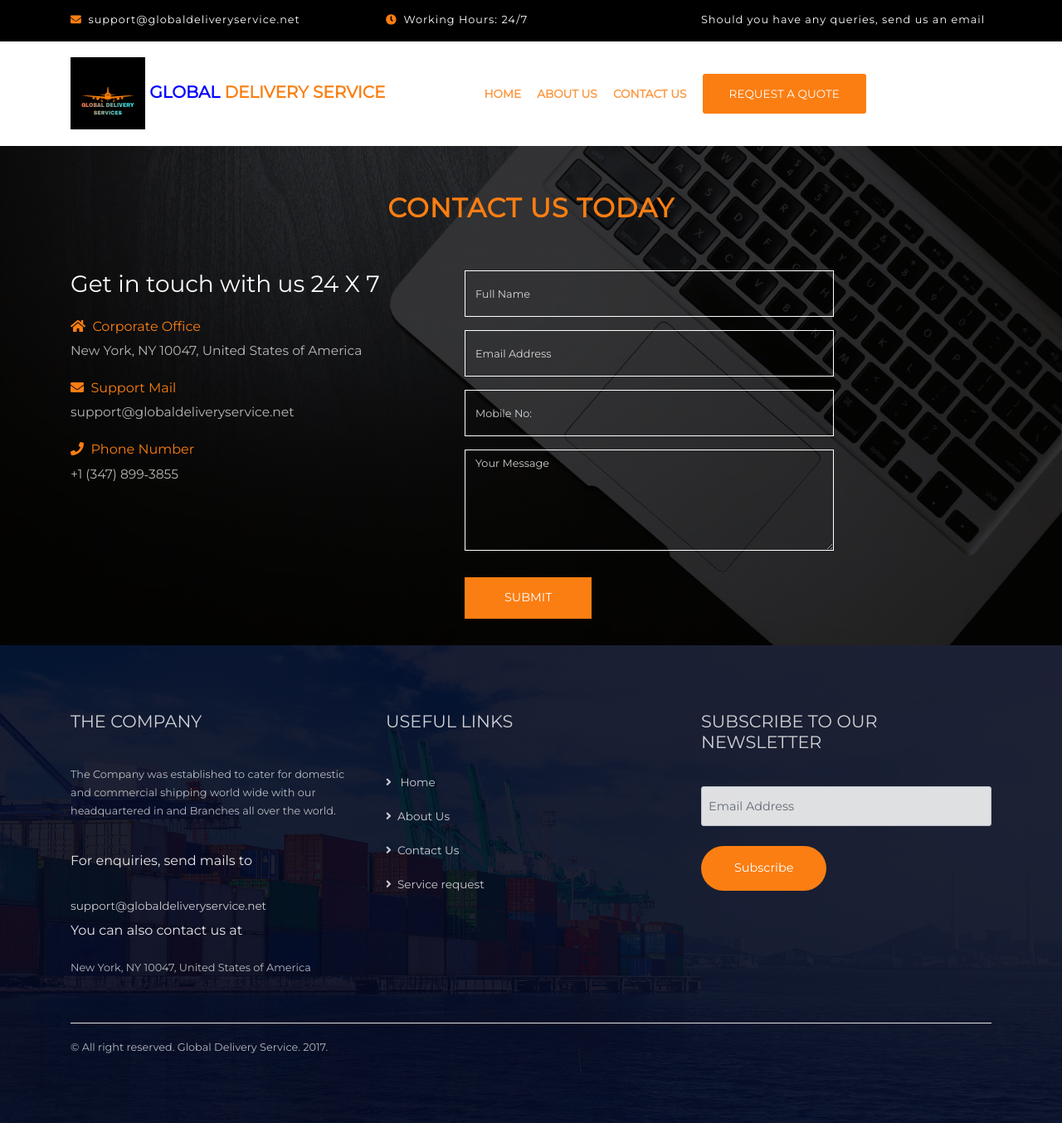
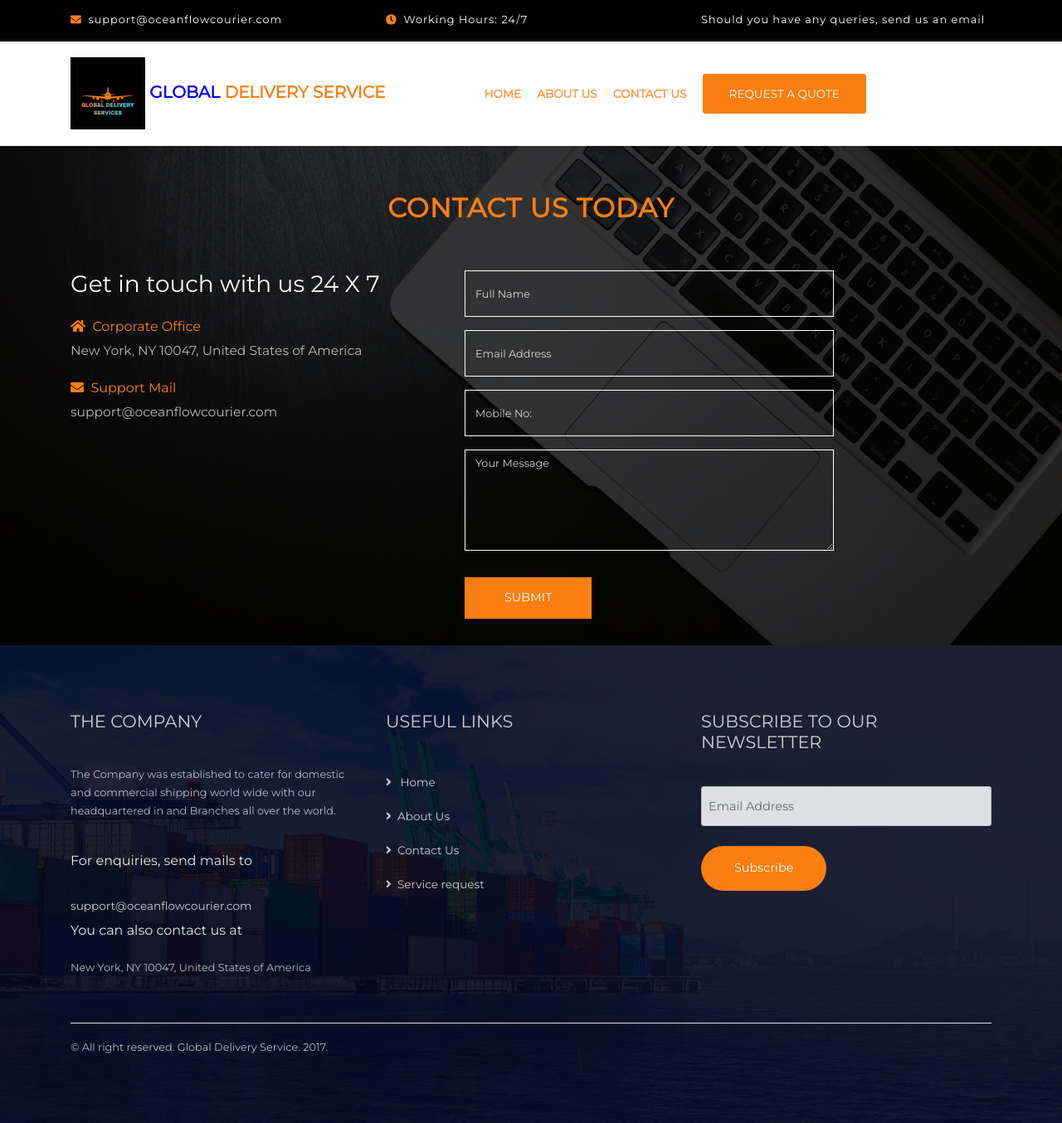
Before and after one commit to Achilles45/opeto-logistics2, a Vue app: page /contact in a window 1280 px wide. Shown: the whole page at 83% size. Built offline with nearby package versions, Linux system fonts and the light colour scheme.

Commit message:
Made more changes

```diff
--- a/public/index.html
+++ b/public/index.html
@@ -7,7 +7,7 @@
     <!-- <link rel="icon" href="<%= BASE_URL %>favicon.ico"> -->
     <link rel="stylesheet" href="https://cdnjs.cloudflare.com/ajax/libs/animate.css/4.0.0/animate.min.css"
   />
-    <title>Logistics Website</title>
+    <title>Oceanflowcourier - Your logistics partner of choice</title>
   </head>
   <body>
     <noscript>
--- a/src/components/Footer.vue
+++ b/src/components/Footer.vue
@@ -10,7 +10,7 @@
             the world.
           </p> <br>
           <h6>For enquiries, send mails to</h6>
-            <a href="mailto:support@globaldeliveryservice.net">support@globaldeliveryservice.net</a>
+            <a href="mailto:support@oceanflowcourier.com">support@oceanflowcourier.com</a>
           <h6>You can also contact us at</h6>
           <p>New York, NY 10047, United States of America</p>
         </div>
--- a/src/components/Topbar.vue
+++ b/src/components/Topbar.vue
@@ -3,7 +3,7 @@
       <div class="container">
           <div class="row">
               <div class="col-md-4">
-                  <p><i class="fa fa-envelope"></i>&nbsp; <a href="mailto:support@globaldeliveryservice.net"></a>support@globaldeliveryservice.net</p>
+                  <p><i class="fa fa-envelope"></i>&nbsp; <a href="mailto:support@oceanflowcourier.com"></a>support@oceanflowcourier.com</p>
               </div>
               <div class="col-md-4">
                   <p><i class="fa fa-clock"></i>&nbsp; Working Hours: 24/7</p>
--- a/src/router/index.js
+++ b/src/router/index.js
@@ -44,7 +44,7 @@ const routes = [
     component: Package
   },
    {
-    path: '/add',
+    path: '/precious',
     name: 'add',
     component: Add
   },
--- a/src/views/Contact.vue
+++ b/src/views/Contact.vue
@@ -15,9 +15,9 @@
           <h6><i class="fa fa-home"></i>&nbsp; Corporate Office</h6>
           <p>New York, NY 10047, United States of America</p>
           <h6><i class="fa fa-envelope"></i>&nbsp; Support Mail</h6>
-           <p><a href="mailto:support@globaldeliveryservice.net" class="">support@globaldeliveryservice.net</a></p>
-             <h6><i class="fa fa-phone"></i>&nbsp; Phone Number</h6>
-           <p><a href="tel:+1 (347) 899‑3855" class="">+1 (347) 899‑3855</a></p><br>
+           <p><a href="mailto:support@oceanflowcourier.com" class="">support@oceanflowcourier.com</a></p>
+             <!-- <h6><i class="fa fa-phone"></i>&nbsp; Phone Number</h6>
+           <p><a href="tel:+1 (347) 899‑3855" class="">+1 (347) 899‑3855</a></p><br> -->
         </div>
         <div class="col-md-5">
           <form @submit.prevent="sendMessage()">
```
